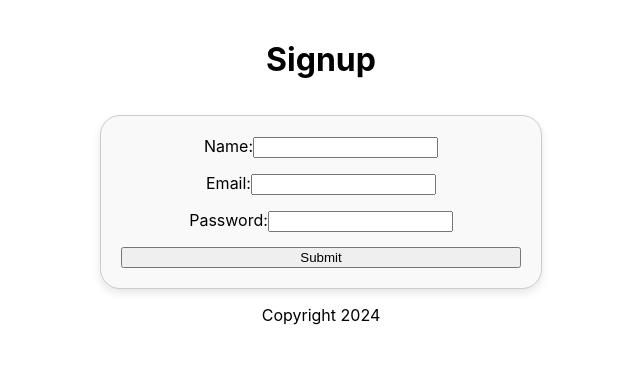
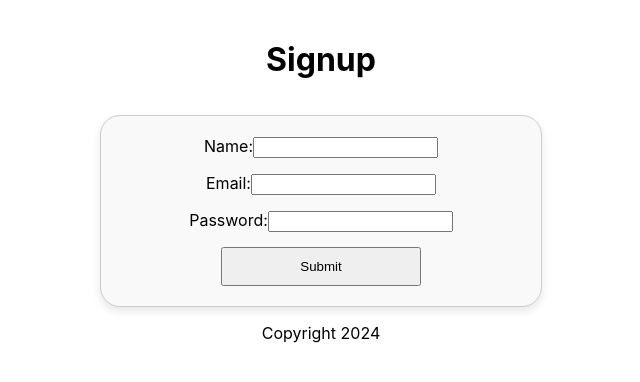
Before and after one commit to TomG87/application_frontend, a React (Create React App) app: page / in a window 1280 px wide. Shown: the top 382 px of the page, without its empty margins (319-959 px from the left). Built offline with nearby package versions, Linux system fonts and the light colour scheme.

Commit message:
success message display in Signup component to inform users when their account has been successfully created

```diff
--- a/src/App.css
+++ b/src/App.css
@@ -21,3 +21,14 @@
 .footer {
 text-align: center;
 }
+
+.success-message {
+  text-align: center;
+}
+
+.submit {
+  width: 50%;
+  max-width: 200px;
+  padding: 10px;
+  margin: 0 auto;
+}
--- a/src/Signup.jsx
+++ b/src/Signup.jsx
@@ -4,10 +4,12 @@ import { useState } from "react";
 
 export function Signup() {
   const [errors, setErrors] = useState([]);
+  const [successMessage, setSuccessMessage] = useState("");
 
   const handleSubmit = (event) => {
     event.preventDefault();
     setErrors([]);
+    setSuccessMessage("");
     const params = {
       name: event.target.name.value,
       email: event.target.email.value,
@@ -19,7 +21,8 @@ export function Signup() {
       .then((response) => {
         console.log(response.data);
         event.target.reset();
-        window.location.href = "/login";
+        setSuccessMessage("Your account has been successfully created!");
+        // window.location.href = "/login";
       })
       .catch((error) => {
         console.log(error.response?.data?.errors || error.message);
@@ -31,7 +34,17 @@ export function Signup() {
     <div id="signup">
       <br></br>
       <h1 className="signup-title">Signup</h1>
-      <ul></ul>
+
+      {successMessage && <p className="success-message">{successMessage}</p>}
+
+      <ul>
+        {errors.map((error, index) => (
+          <li key={index} className="error-message">
+            {error}
+          </li>
+        ))}
+      </ul>
+
       <form className="form" onSubmit={handleSubmit}>
         <div>
           <label htmlFor="name">Name:</label>
@@ -45,7 +58,7 @@ export function Signup() {
           <label htmlFor="password">Password:</label>
           <input name="password" type="password" />
         </div>
-        <button type="submit">Submit</button>
+        <button className="submit">Submit</button>
       </form>
     </div>
   );
```
